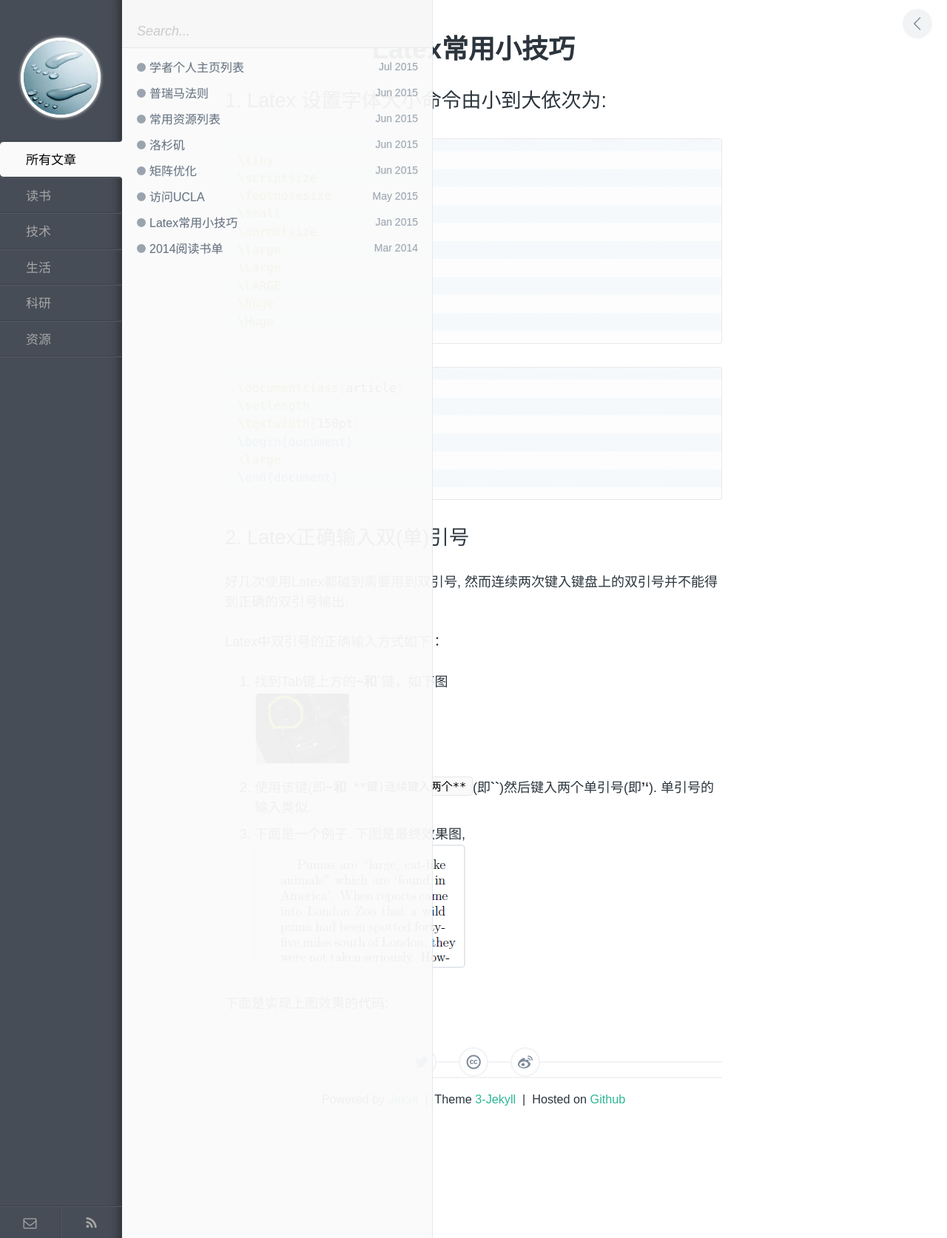
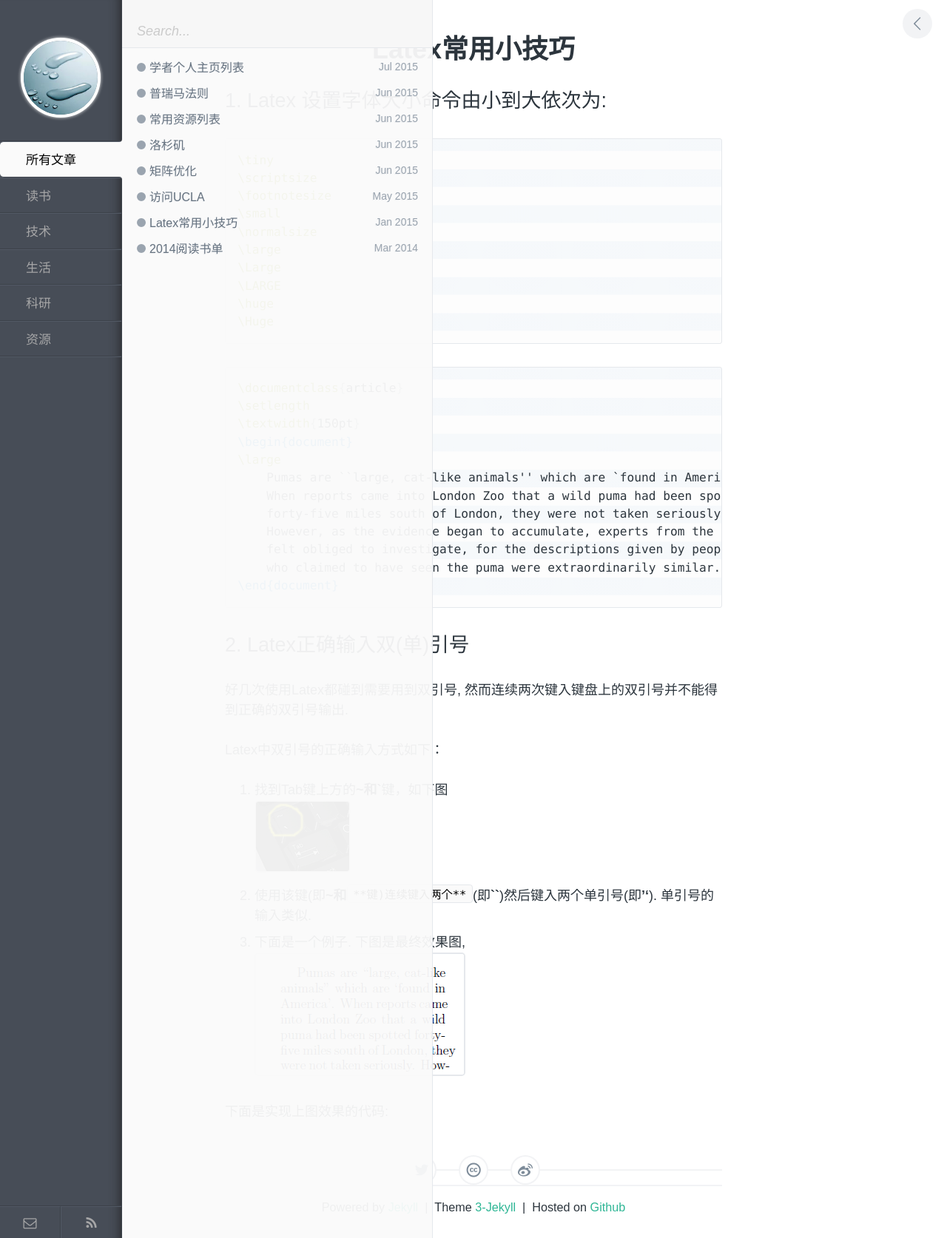
Before and after one commit to polyHong/polyHong.github.io, a Jekyll site: the page built from _posts/tech/2015-01-10-use-latex.md, in a window 1280 px wide. Shown: the whole page at 74% size. Built offline with Jekyll 4.4.1, drawn with Linux system fonts in a browser that asks for light colours; Markdown is read by kramdown in place of the engine named in the settings.

Commit message:
Latex double quote mark

````diff
--- a/_posts/tech/2015-01-10-use-latex.md
+++ b/_posts/tech/2015-01-10-use-latex.md
@@ -27,6 +27,12 @@ description:
 \textwidth{150pt}
 \begin{document}
 \large
+    Pumas are ``large, cat-like animals'' which are `found in America'.
+    When reports came into London Zoo that a wild puma had been spotted
+    forty-five miles south of London, they were not taken seriously.
+    However, as the evidence began to accumulate, experts from the Zoo
+    felt obliged to investigate, for the descriptions given by people
+    who claimed to have seen the puma were extraordinarily similar.
 \end{document}
 ```
 
````
